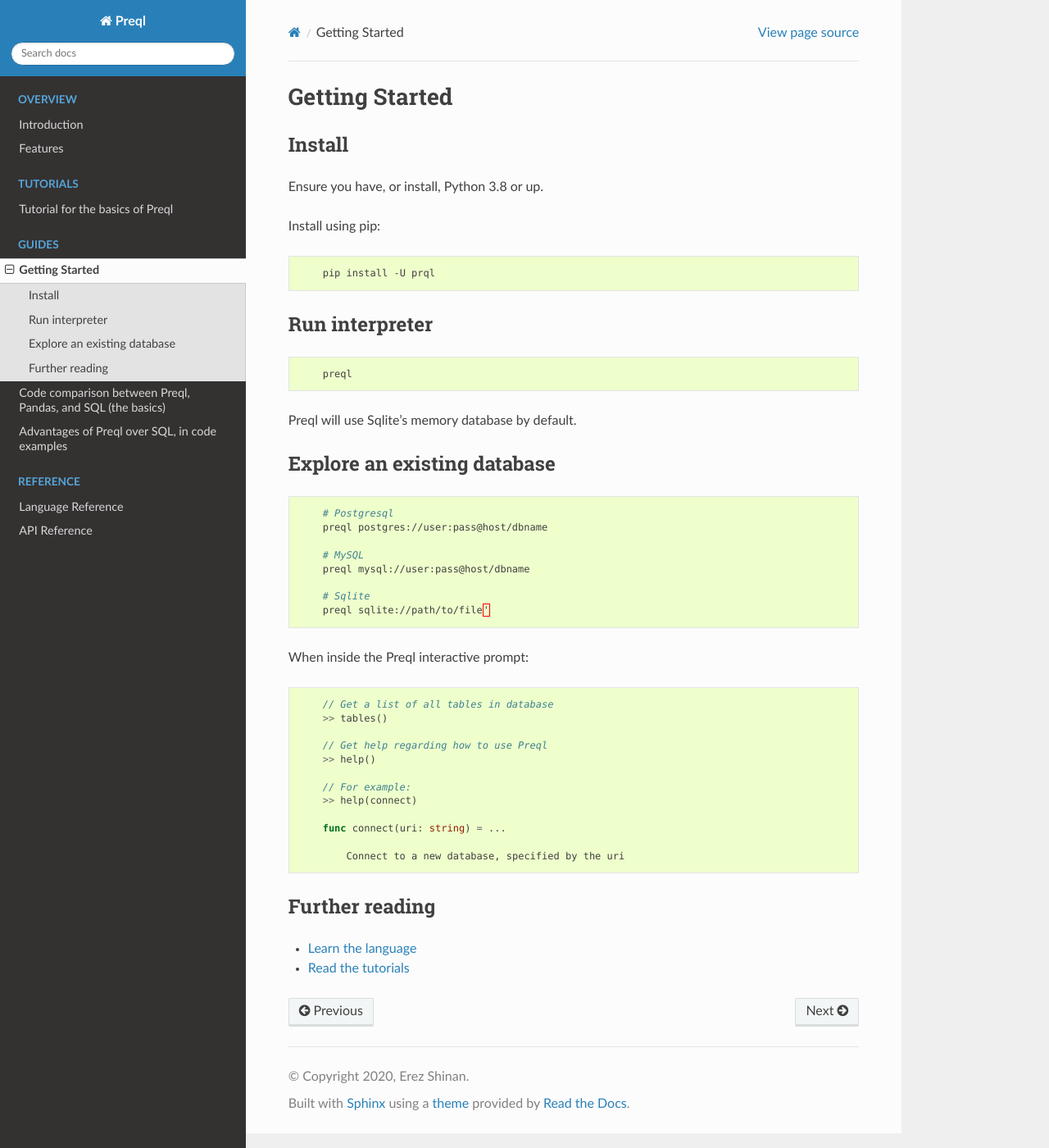
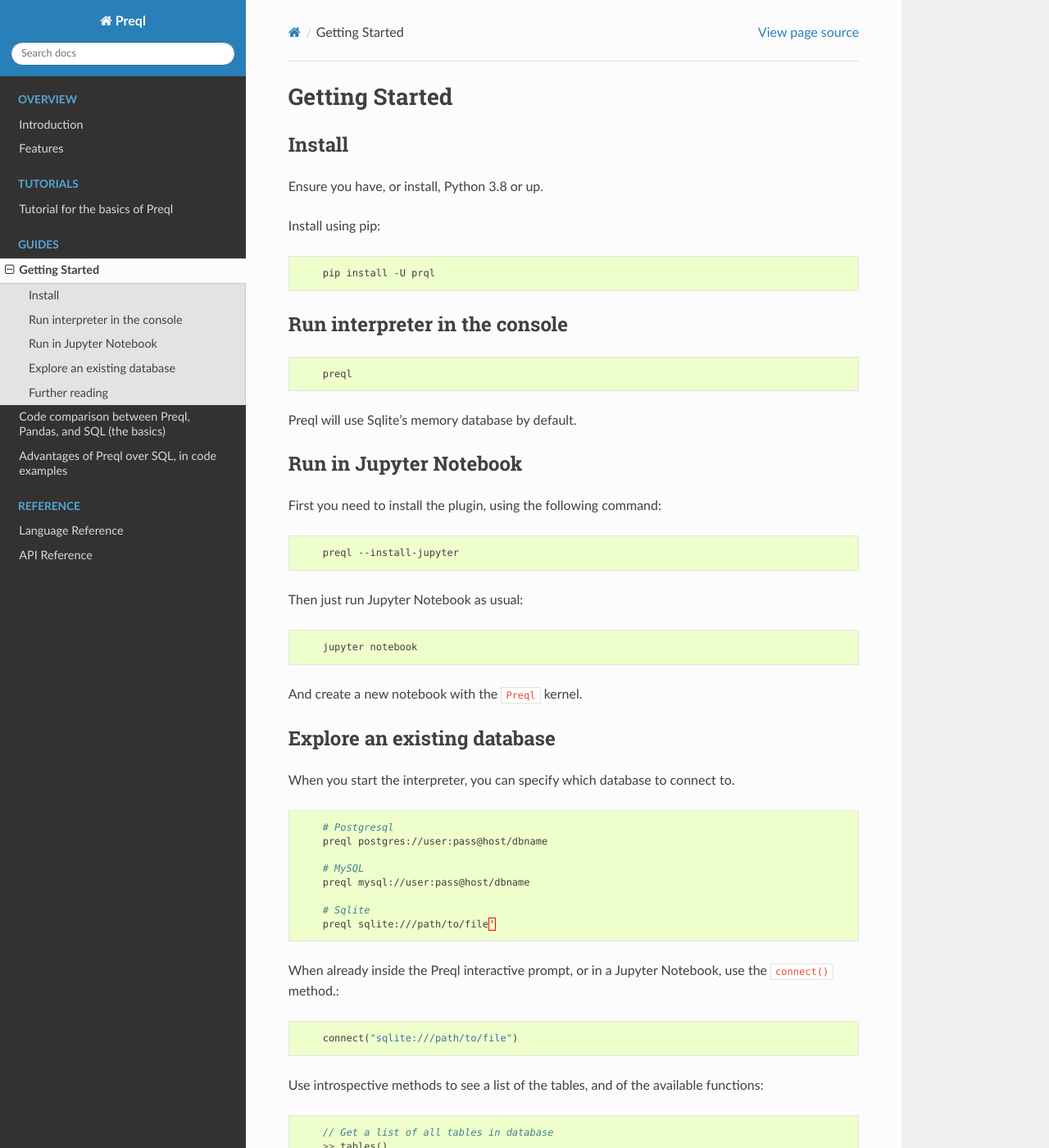
Before and after one commit to erezsh/Preql, a Sphinx documentation site: the page built from docs/getting-started.md, in a window 1280 px wide and 1400 px high. Shown: the whole window at 82% size. Built offline with Sphinx 7.4.7 and the Read the Docs theme 2.0.0, drawn with Linux system fonts in a browser that asks for light colours.

Commit message:
Jupyter: Added docs on how to run plugin + added install command to preql script.

````diff
--- a/docs/getting-started.md
+++ b/docs/getting-started.md
@@ -10,7 +10,7 @@
     pip install -U prql
 ```
 
-## Run interpreter
+## Run interpreter in the console
 
 ```sh
     preql
@@ -18,7 +18,25 @@
 
 Preql will use Sqlite's memory database by default.
 
+## Run in Jupyter Notebook
+
+First you need to install the plugin, using the following command:
+
+```sh
+    preql --install-jupyter
+```
+
+Then just run Jupyter Notebook as usual:
+```sh
+    jupyter notebook
+```
+
+And create a new notebook with the `Preql` kernel.
+
+
 ## Explore an existing database
+
+When you start the interpreter, you can specify which database to connect to.
 
 ```sh
     # Postgresql
@@ -28,10 +46,16 @@
     preql mysql://user:pass@host/dbname
 
     # Sqlite
-    preql sqlite://path/to/file'
+    preql sqlite:///path/to/file'
 ```
 
-When inside the Preql interactive prompt:
+When already inside the Preql interactive prompt, or in a Jupyter Notebook, use the `connect()` method.:
+
+```go
+    connect("sqlite:///path/to/file")
+```
+
+Use introspective methods to see a list of the tables, and of the available functions:
 
 ```go
     // Get a list of all tables in database
````
Also changed, not shown: 2 other files.
